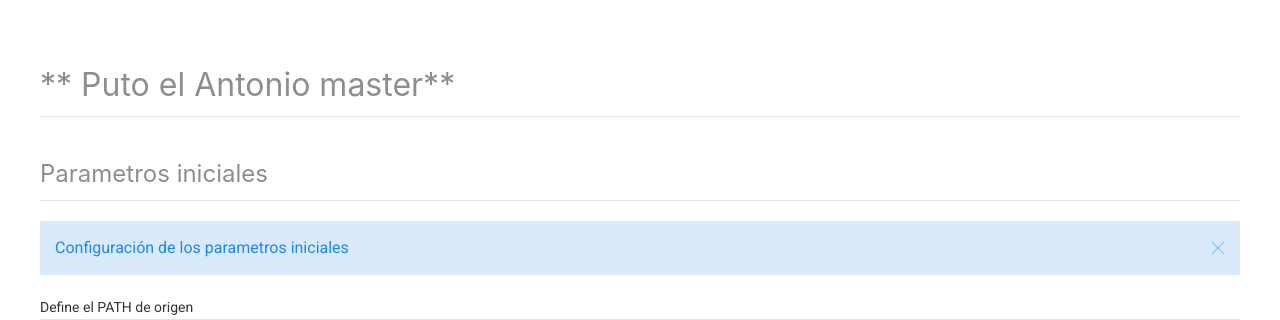
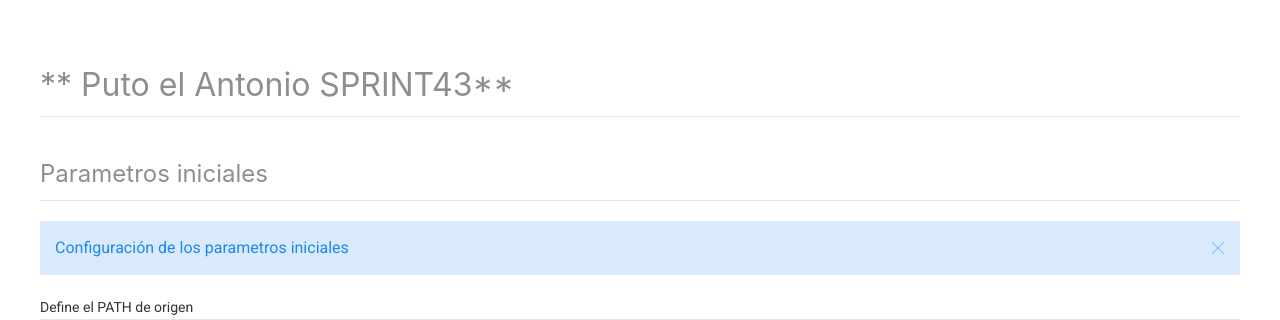
Before and after one commit to islas333/deploy_tito_tools, a PHP site: page /prueba.php in a window 1280 px wide. Shown: the top 320 px of the page. Run offline with PHP 8.4, Linux system fonts and the light colour scheme; some libraries are stand-ins or nearby versions.

Commit message:
Prueba SPRINT43 01

```diff
--- a/prueba.php
+++ b/prueba.php
@@ -41,7 +41,7 @@
 	<div class="uk-container deploy-home">
 
 		<br>
-		<h2 class="uk-heading-divider">** Puto el Antonio master**</h2>
+		<h2 class="uk-heading-divider">** Puto el Antonio SPRINT43**</h2>
 
 		<h3 class="uk-heading-divider">Parametros iniciales</h3>
 		<div class="uk-alert-primary" uk-alert>
```
